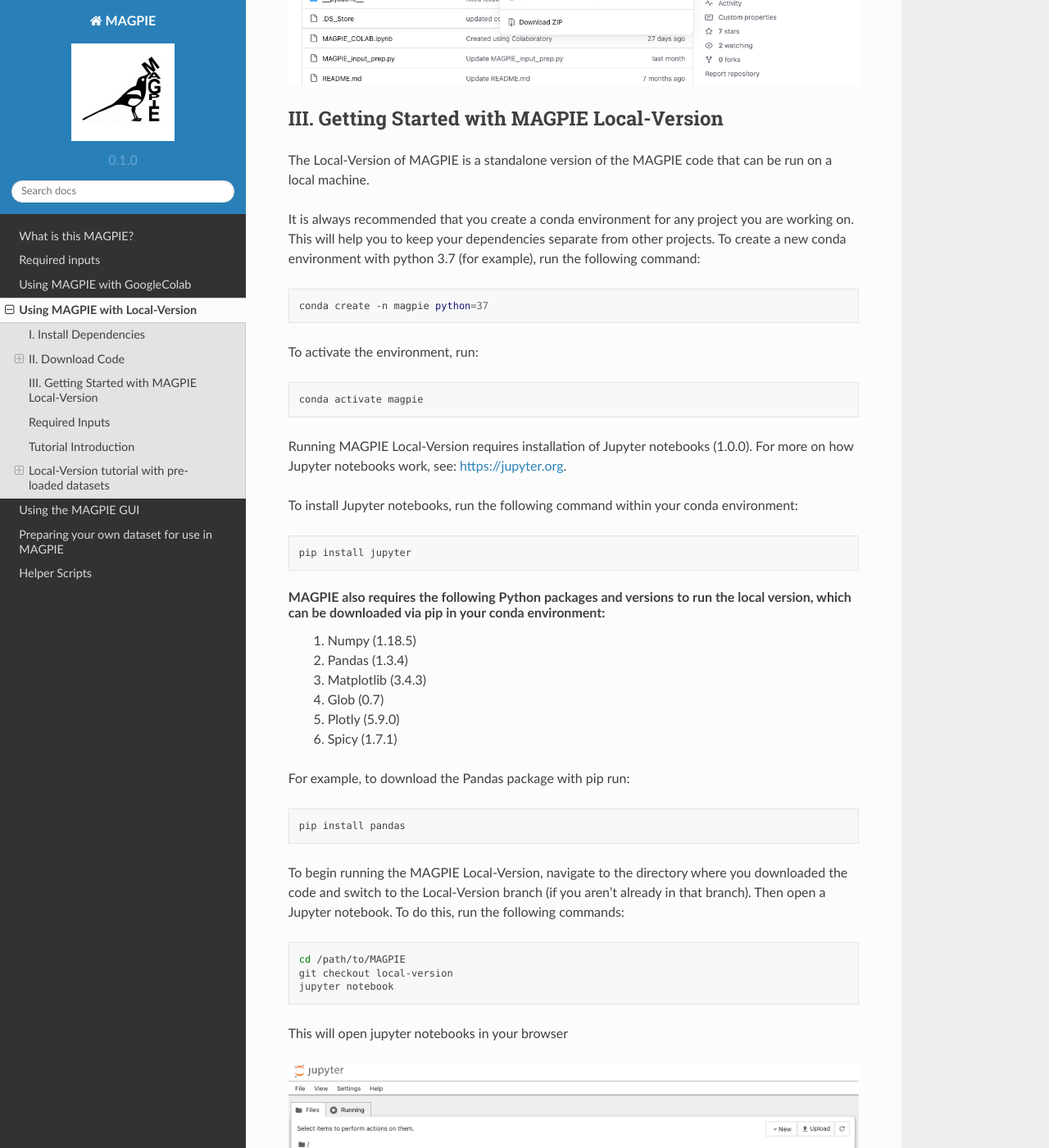
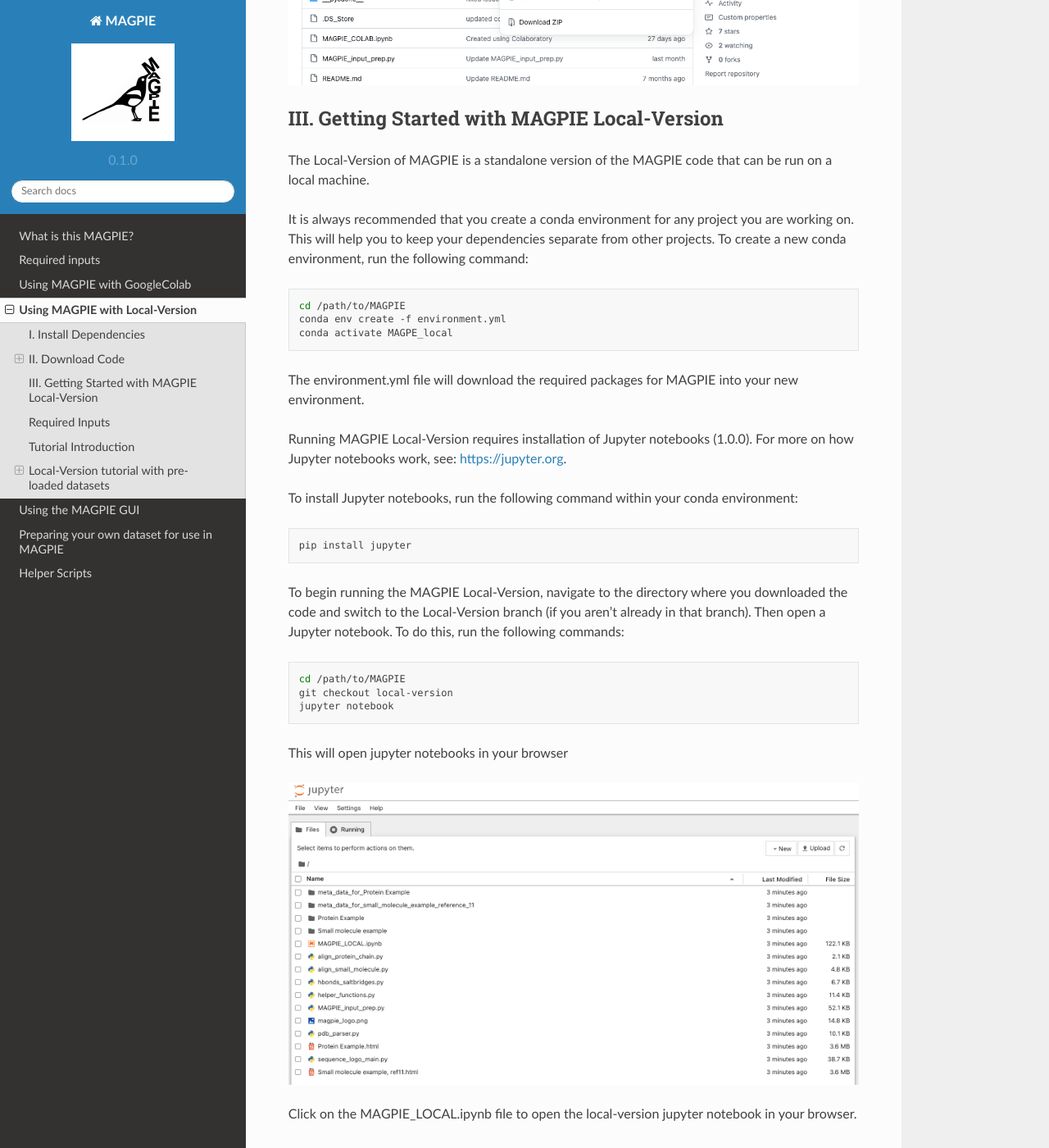
Before and after one commit to SundbergBelen/MAGPIE-docs, a Sphinx documentation site: the page built from docs/source/LocalVersion_instructions.rst, in a window 1280 px wide and 1400 px high, scrolled down 1393 px. Shown: the whole window at 82% size. Built offline with Sphinx 7.4.7 and the Read the Docs theme 2.0.0, drawn with Linux system fonts in a browser that asks for light colours; pages that are not in the unit, such as notebooks, are missing from menus.

Commit message:
changed environment stuff for localversion

```diff
--- a/docs/source/LocalVersion_instructions.rst
+++ b/docs/source/LocalVersion_instructions.rst
@@ -55,17 +55,15 @@
 
 The Local-Version of MAGPIE is a standalone version of the MAGPIE code that can be run on a local machine.
 
-It is always recommended that you create a conda environment for any project you are working on. This will help you to keep your dependencies separate from other projects. To create a new conda environment with python 3.7 (for example), run the following command:
+It is always recommended that you create a conda environment for any project you are working on. This will help you to keep your dependencies separate from other projects. To create a new conda environment, run the following command:
 
 .. code-block:: bash
 
-   conda create -n magpie python=37
+   cd /path/to/MAGPIE
+   conda env create -f environment.yml
+   conda activate MAGPE_local
 
-To activate the environment, run:
-
-.. code-block:: bash
-
-   conda activate magpie
+The environment.yml file will download the required packages for MAGPIE into your new environment.
 
 Running MAGPIE Local-Version requires installation of Jupyter notebooks (1.0.0). For more on how Jupyter notebooks work, see: `<https://jupyter.org>`_.
 
@@ -74,20 +72,6 @@
 .. code-block:: bash
 
    pip install jupyter
-
-MAGPIE also requires the following Python packages and versions to run the local version, which can be downloaded via pip in your conda environment:
-   1. Numpy (1.18.5)
-   2. Pandas (1.3.4)
-   3. Matplotlib (3.4.3)
-   4. Glob (0.7)
-   5. Plotly (5.9.0)
-   6. Spicy (1.7.1)
-
-For example, to download the Pandas package with pip run:
-
-.. code-block:: bash
-
-   pip install pandas
 
 To begin running the MAGPIE Local-Version, navigate to the directory where you downloaded the code and switch to the Local-Version branch (if you aren't already in that branch). Then open a Jupyter notebook. To do this, run the following commands:
 
```
Also changed, not shown: docs/source/GUI_Instructions.rst (+20 -0 lines), docs/source/_static/GUI_3D.png (added), docs/source/_static/GUI_cluster.png (added), docs/source/_static/GUI_download.png (added), docs/source/_static/GUI_options1.png (added), docs/source/_static/GUI_options2.png (added), 3 other files.
